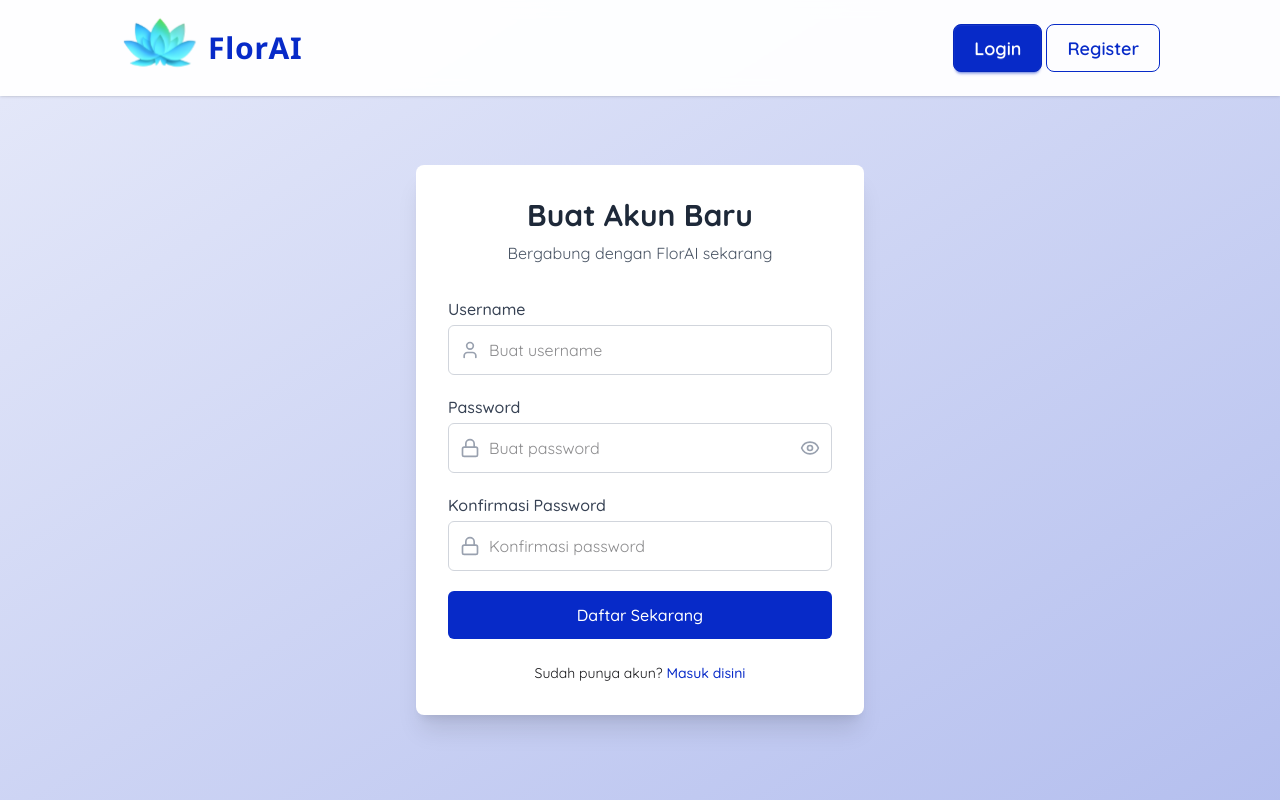
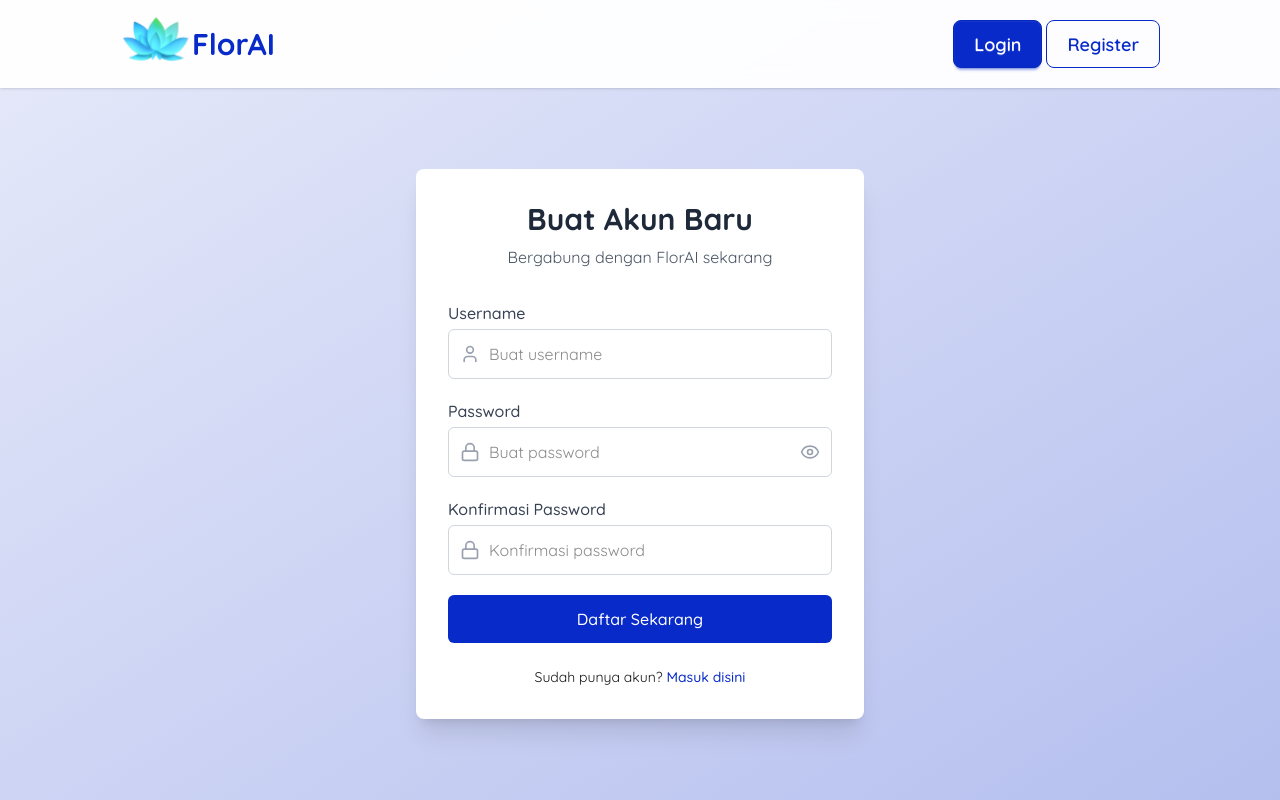
Before and after one commit to Ar-Syhptra/Flower-Classification-Website, a React (Vite) app in the folder src/client/: page /register in a window 1280 px wide. Built offline with nearby package versions, Linux system fonts and the light colour scheme; a web font is replaced by a local one.

Commit message:
style: Perubahan styling

```diff
--- a/src/client/src/components/Navbar/Navbar.jsx
+++ b/src/client/src/components/Navbar/Navbar.jsx
@@ -7,11 +7,15 @@ function Navbar() {
   return (
     <nav className="navbar px-6 sm:px-8 md:px-20 lg:px-30 fixed z-50 shadow-sm backdrop-blur-sm bg-base-100/95">
       {/* Logo Section */}
-      <div className="navbar-start gap-3 flex items-center">
+      <div className="navbar-start flex items-center ">
         <Link to="/">
-          <div className="flex items-center gap-2">
-            <img src={Logo} alt="Logo" className="w-12 md:w-18 lg:w-20" />
-            <h1 className="text-lg md:text-2xl lg:text-3xl text-primary font-noto-sans font-bold tracking-wide">
+          <div className="flex items-center justify-center">
+            <img
+              src={Logo}
+              alt="Logo"
+              className="w-12 sm:w-14 md:w-16 lg:w-18"
+            />
+            <h1 className="text-md text-center md:text-2xl lg:text-3xl text-primary font-noto font-bold">
               FlorAI
             </h1>
           </div>
--- a/src/client/src/page/RegisterPage.jsx
+++ b/src/client/src/page/RegisterPage.jsx
@@ -38,7 +38,7 @@ function RegisterPage() {
   };
 
   return (
-    <div className="min-h-screen flex items-center justify-center bg-gradient-to-br from-primary/10 to-primary/30 pt-20">
+    <div className="min-h-screen flex items-center justify-center bg-gradient-to-br from-primary/10 to-primary/30 pt-22">
       <div className="bg-white p-6 md:p-8 rounded-lg shadow-xl w-full max-w-md">
         <div className="text-center mb-8">
           <h2 className="text-2xl md:text-3xl font-bold text-gray-800">
```
